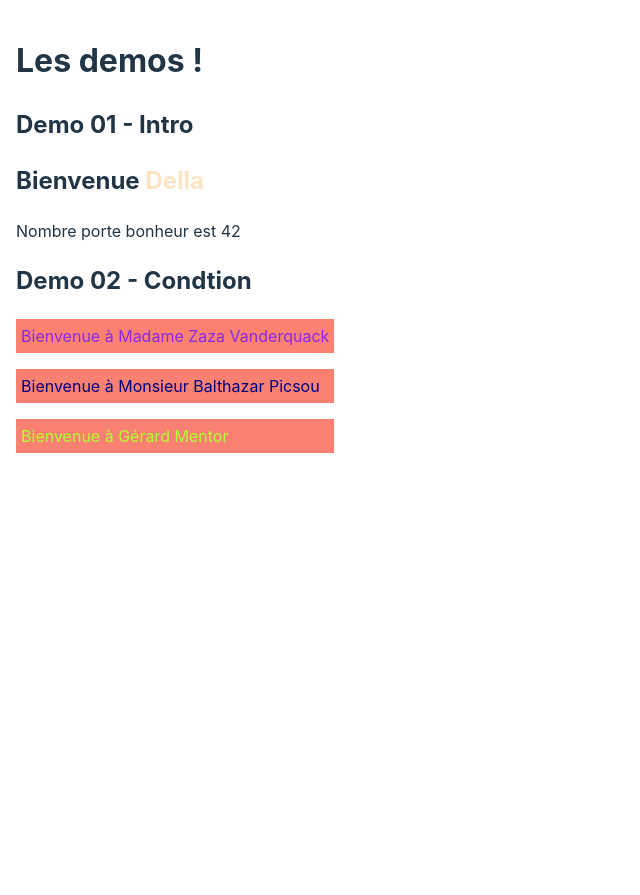
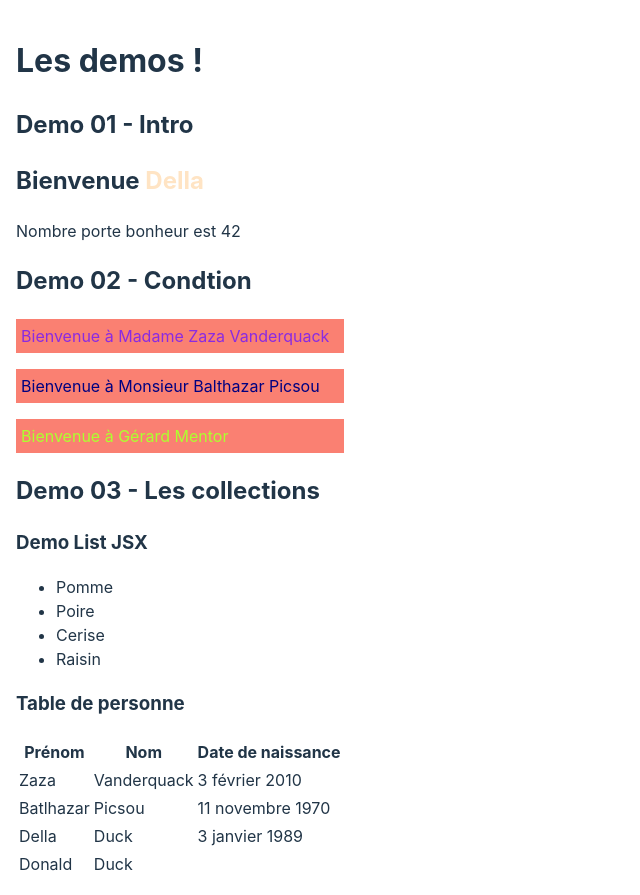
Before and after one commit to FormCours/TF_2022_FS_Web__React_Demo, a React (Vite) app: page / in a window 1280 px wide. Shown: the whole page, without its empty margins (0-640 px from the left). Before the commit the page ends 800 px from the top, so only its background shows below. Built offline with nearby package versions, Linux system fonts and the light colour scheme.

Commit message:
Demo 03 - Collection

```diff
--- a/src/App.jsx
+++ b/src/App.jsx
@@ -1,7 +1,12 @@
 import './App.css'
+import fruitData from './data/fruits.json';
+import peopleData from './data/people.json';
+
 import LuckyNumber from './components/lucky-number/lucky-number';
 import PersonCondition from './components/person-condition/person-condition';
 import Welcome from './components/welcome/welcome';
+import FruitList from './components/fruit-list/fruit-list';
+import PeopleTable from './components/people-table/people-table';
 
 function App() {
 
@@ -17,6 +22,10 @@ function App() {
       <PersonCondition gender='F' firstname='Zaza' lastname='Vanderquack' />
       <PersonCondition gender='M' firstname='Balthazar' lastname='Picsou' />
       <PersonCondition gender='X' firstname='Gérard' lastname='Mentor' />
+
+      <h2>Demo 03 - Les collections</h2>
+      <FruitList fruits={fruitData} />
+      <PeopleTable people={peopleData} />
     </div>
   )
 }
--- /dev/null
+++ b/src/components/date-french/date-french.jsx
@@ -0,0 +1,20 @@
+import PropTypes from 'prop-types';
+
+const DateFrench = ({ date }) => {
+
+  const dateFormatted = (new Date(date)).toLocaleDateString('fr', {
+    day: 'numeric',
+    month: 'long',
+    year: 'numeric'
+  });
+
+  return (
+    <span>{dateFormatted}</span>
+  );
+};
+
+DateFrench.propTypes = {
+  date: PropTypes.string.isRequired
+};
+
+export default DateFrench;
--- /dev/null
+++ b/src/components/fruit-list/fruit-list.jsx
@@ -0,0 +1,23 @@
+const FruitList = ({ fruits }) => {
+
+  // Création d'un tableau de donnée dans le format JSX
+  // avec la copie des valeurs du tableau "fruit".
+  const fruitsJSX = fruits.map(
+    (fruit) => <li key={fruit.id}>{fruit.name}</li>
+  );
+
+  console.log('Liste initial', fruits);
+  console.log('Liste transformé en JSX', fruitsJSX);
+
+  return (
+    <div>
+      <h3>Demo List JSX</h3>
+      <ul>
+        {/* ↓ Variable qui contient une collection d'element JSX */}
+        {fruitsJSX}
+      </ul>
+    </div>
+  );
+};
+
+export default FruitList;
--- /dev/null
+++ b/src/components/people-table/people-table.jsx
@@ -0,0 +1,53 @@
+import PropTypes from 'prop-types';
+import DateFrench from '../date-french/date-french';
+
+const PeopleTableHeader = () => (
+  <thead>
+    <tr>
+      <th>Prénom</th>
+      <th>Nom</th>
+      <th>Date de naissance</th>
+    </tr>
+  </thead>
+);
+
+const PeopleTableRow = ({ firstname, lastname, birthdate }) => (
+  <tr>
+    <td>{firstname}</td>
+    <td>{lastname}</td>
+    <td>
+      {birthdate && <DateFrench date={birthdate} />}
+    </td>
+  </tr>
+);
+
+const PeopleTable = ({ people }) => {
+  return (
+    <>
+      <h3>Table de personne</h3>
+      <table>
+        <PeopleTableHeader />
+        <tbody>
+          {people.map(person => (
+            <PeopleTableRow key={person.id} {...person} />
+          ))}
+        </tbody>
+      </table>
+    </>
+  );
+};
+
+PeopleTable.defaultProps = {
+  people: []
+};
+
+PeopleTable.propTypes = {
+  people: PropTypes.arrayOf(PropTypes.shape({
+    id: PropTypes.number.isRequired,
+    firstname: PropTypes.string.isRequired,
+    lastname: PropTypes.string.isRequired,
+    birthdate: PropTypes.string
+  }))
+};
+
+export default PeopleTable;
--- /dev/null
+++ b/src/data/fruits.json
@@ -0,0 +1,18 @@
+[
+  {
+    "id":1,
+    "name": "Pomme"
+  },
+  {
+    "id":2,
+    "name": "Poire"
+  },
+  {
+    "id":3,
+    "name": "Cerise"
+  },
+  {
+    "id":4,
+    "name": "Raisin"
+  }
+]
--- /dev/null
+++ b/src/data/people.json
@@ -0,0 +1,26 @@
+[
+  {
+    "id": 1,
+    "firstname": "Zaza",
+    "lastname": "Vanderquack",
+    "birthdate": "2010-02-03"
+  },
+  {
+    "id": 2,
+    "firstname": "Batlhazar",
+    "lastname": "Picsou",
+    "birthdate": "1970-11-11"
+  },
+  {
+    "id": 3,
+    "firstname": "Della",
+    "lastname": "Duck",
+    "birthdate": "1989-01-03"
+  },
+  {
+    "id": 4,
+    "firstname": "Donald",
+    "lastname": "Duck",
+    "birthdate": null
+  }
+]
```
Also changed, not shown: src/components/fruit-list/fruit-list-no-jsx.js (added, +30 -0 lines).
